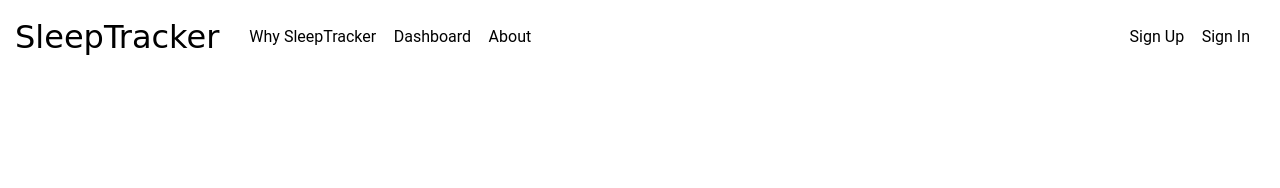
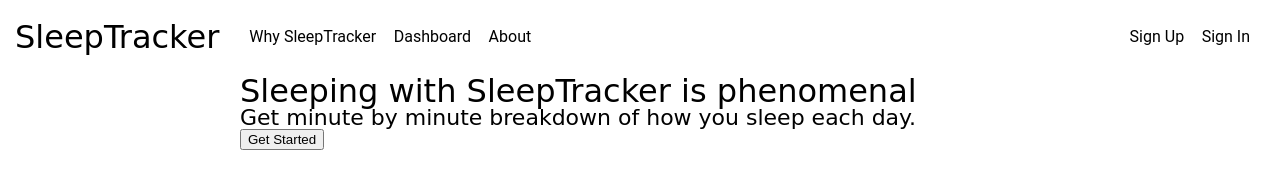
Before and after one commit to buildweekssleeptracker/sleepTracker-UI-twumm, a website: page index.html in a window 1280 px wide. Drawn offline with Linux system fonts and the light colour scheme.

Commit message:
Add content to the cta section

```diff
--- a/index.html
+++ b/index.html
@@ -22,7 +22,11 @@
     </div>
   </header>
   <div class="container">
-    <section class="cta"></section>
+    <section class="cta">
+      <h2>Sleeping with SleepTracker is phenomenal</h2>
+      <h5>Get minute by minute breakdown of how you sleep each day.</h5>
+      <button>Get Started</button>
+    </section>
     <section class="features"></section>
     <section class="measure"></section>
     <section class="articles"></section>
```
